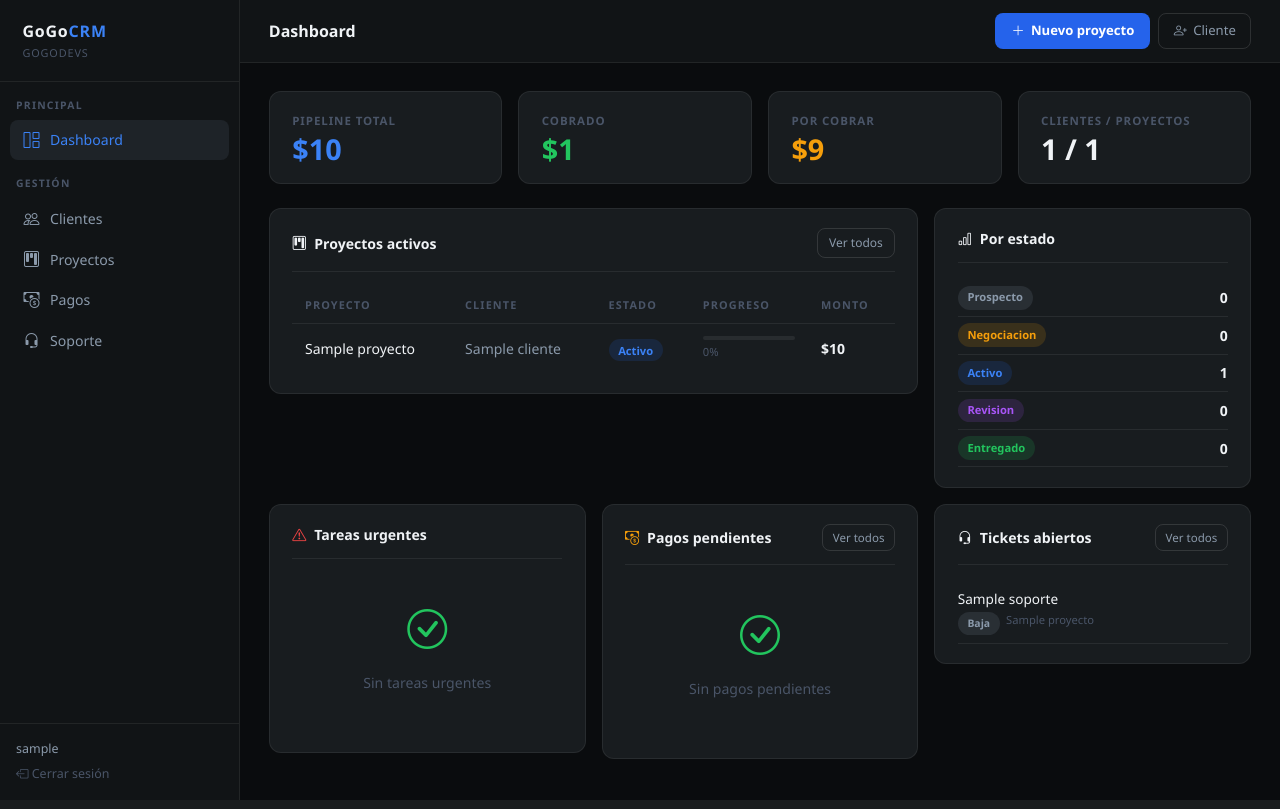
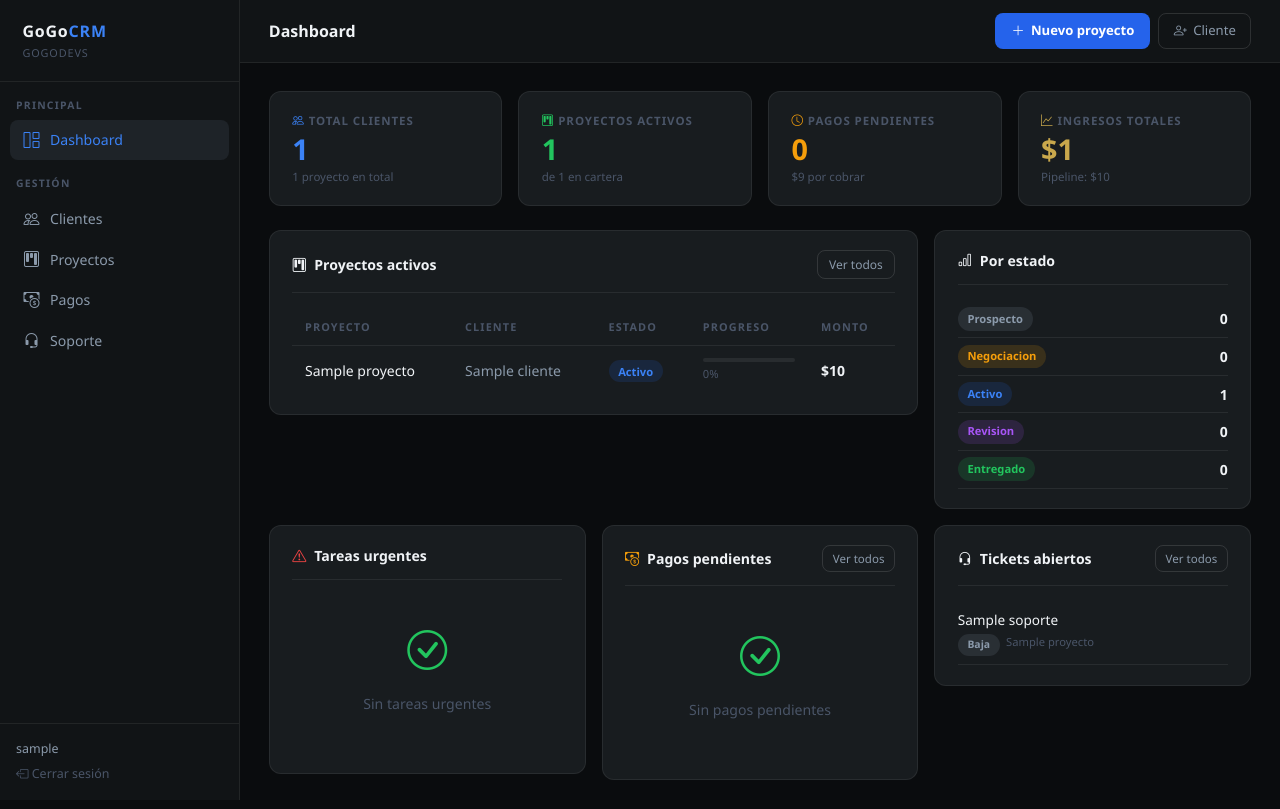
Before and after one commit to GoGo-DevS/GoGoCRM, a Django app: page / in a window 1280 px wide. Run offline with Django 5.2, Linux system fonts and the light colour scheme; a user stored in the database is signed in; tables that the repository leaves empty hold one stand-in row (values such as "Sample post").

Commit message:
feat(gogocrm): mejorar dashboard y filtros de proyectos
- Dashboard: nuevas tarjetas de resumen con iconos — Total clientes, Proyectos activos, Pagos pendientes, Ingresos totales
- Dashboard: añade proyectos_activos_count y pagos_pendientes_count al contexto de la vista
- Proyectos: agrega filtro por tipo de proyecto (web_base, web_profesional, sistema, branding, seo, otro)
- Proyectos: filtros de estado y tipo son combinables entre sí

Co-Authored-By: Claude Sonnet 4.6 <noreply@anthropic.com>

```diff
--- a/core/views.py
+++ b/core/views.py
@@ -35,16 +35,18 @@ def dashboard(request):
     }
 
     context = {
-        'proyectos_activos': proyectos_activos,
-        'total_pipeline':    total_pipeline,
-        'total_cobrado':     total_cobrado,
-        'por_cobrar':        por_cobrar,
-        'tareas_urgentes':   tareas_urgentes,
-        'pagos_pendientes':  pagos_pendientes,
-        'tickets_abiertos':  tickets_abiertos,
-        'estado_counts':     estado_counts,
-        'total_clientes':    Cliente.objects.count(),
-        'total_proyectos':   Proyecto.objects.count(),
+        'proyectos_activos':       proyectos_activos,
+        'proyectos_activos_count': proyectos_activos.count(),
+        'total_pipeline':          total_pipeline,
+        'total_cobrado':           total_cobrado,
+        'por_cobrar':              por_cobrar,
+        'tareas_urgentes':         tareas_urgentes,
+        'pagos_pendientes':        pagos_pendientes,
+        'pagos_pendientes_count':  Pago.objects.filter(pagado=False).count(),
+        'tickets_abiertos':        tickets_abiertos,
+        'estado_counts':           estado_counts,
+        'total_clientes':          Cliente.objects.count(),
+        'total_proyectos':         Proyecto.objects.count(),
     }
     return render(request, 'core/dashboard.html', context)
 
@@ -91,13 +93,18 @@ def cliente_edit(request, pk):
 @login_required
 def proyectos_list(request):
     estado = request.GET.get('estado', '')
+    tipo = request.GET.get('tipo', '')
     proyectos = Proyecto.objects.select_related('cliente').all()
     if estado:
         proyectos = proyectos.filter(estado=estado)
+    if tipo:
+        proyectos = proyectos.filter(tipo=tipo)
     return render(request, 'core/proyectos_list.html', {
         'proyectos': proyectos,
         'estado_filter': estado,
+        'tipo_filter': tipo,
         'estados': Proyecto.ESTADO_CHOICES,
+        'tipos': Proyecto.TIPO_CHOICES,
     })
 
 
--- a/templates/core/dashboard.html
+++ b/templates/core/dashboard.html
@@ -10,20 +10,24 @@
 <!-- Stats -->
 <div class="stat-grid">
   <div class="stat-card">
-    <div class="stat-label">Pipeline total</div>
-    <div class="stat-value blue">${{ total_pipeline|floatformat:0 }}</div>
+    <div class="stat-label"><i class="bi bi-people me-1" style="color:var(--blue-2)"></i>Total clientes</div>
+    <div class="stat-value blue">{{ total_clientes }}</div>
+    <div style="font-size:0.72rem;color:var(--text-3);margin-top:0.25rem;">{{ total_proyectos }} proyecto{{ total_proyectos|pluralize:"s" }} en total</div>
   </div>
   <div class="stat-card">
-    <div class="stat-label">Cobrado</div>
-    <div class="stat-value green">${{ total_cobrado|floatformat:0 }}</div>
+    <div class="stat-label"><i class="bi bi-kanban me-1" style="color:var(--green)"></i>Proyectos activos</div>
+    <div class="stat-value green">{{ proyectos_activos_count }}</div>
+    <div style="font-size:0.72rem;color:var(--text-3);margin-top:0.25rem;">de {{ total_proyectos }} en cartera</div>
   </div>
   <div class="stat-card">
-    <div class="stat-label">Por cobrar</div>
-    <div class="stat-value amber">${{ por_cobrar|floatformat:0 }}</div>
+    <div class="stat-label"><i class="bi bi-clock me-1" style="color:var(--amber)"></i>Pagos pendientes</div>
+    <div class="stat-value amber">{{ pagos_pendientes_count }}</div>
+    <div style="font-size:0.72rem;color:var(--text-3);margin-top:0.25rem;">${{ por_cobrar|floatformat:0 }} por cobrar</div>
   </div>
   <div class="stat-card">
-    <div class="stat-label">Clientes / Proyectos</div>
-    <div class="stat-value">{{ total_clientes }} / {{ total_proyectos }}</div>
+    <div class="stat-label"><i class="bi bi-graph-up me-1" style="color:var(--gold)"></i>Ingresos totales</div>
+    <div class="stat-value" style="color:var(--gold)">${{ total_cobrado|floatformat:0 }}</div>
+    <div style="font-size:0.72rem;color:var(--text-3);margin-top:0.25rem;">Pipeline: ${{ total_pipeline|floatformat:0 }}</div>
   </div>
 </div>
 
```
Also changed, not shown: templates/core/proyectos_list.html (+12 -4 lines).
